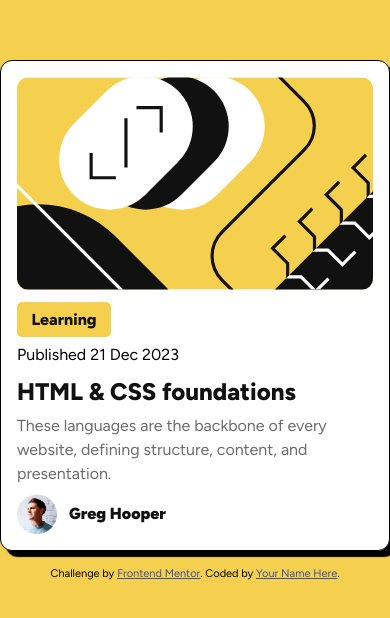
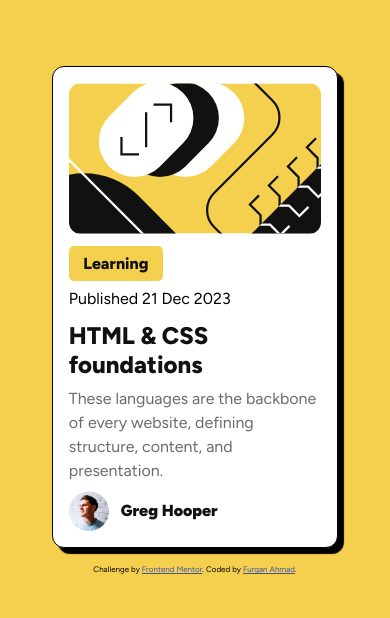
Before and after one commit to furqan7m3-ops/blog-preview-card-html-css, a plain HTML site: page index.html in a window 390 px wide. Shown: the part 102-720 px from the top of the page. Drawn offline with Linux system fonts and the light colour scheme.

Commit message:
Added responsiveness to card

```diff
--- a/index.html
+++ b/index.html
@@ -39,7 +39,7 @@
 
   <footer class="attribution">
     Challenge by <a href="https://www.frontendmentor.io?ref=challenge" target="_blank">Frontend Mentor</a>.
-    Coded by <a href="#">Your Name Here</a>.
+    Coded by <a href="#">Furqan Ahmad</a>.
   </footer>
 </body>
 
--- a/style.css
+++ b/style.css
@@ -22,12 +22,15 @@ body{
     align-items: center;
     min-height: 100vh;
     background-color: var(--color-background);
+    padding:1rem;
 }
 
 .card{
     background-color: var(--color-card);
     padding: 1rem;
-    max-width: 400px;
+    max-width: 80%;
+    width: 400px;
+    min-width: 250px;
     border: 1px solid black;
     border-radius: 12px;
     box-shadow: 6px 6px 1px 0px black;
@@ -67,6 +70,7 @@ body{
 .card-heading{
     color:var(--color-text-primary);
     font-weight: 800;
+    width: 100%;
 }
 
 .card-text{
@@ -77,6 +81,7 @@ body{
 .card-author{
     color: var(--color-text-primary);
     font-weight: 900;
+    width: 100%;
 }
 
 
@@ -97,5 +102,12 @@ body{
     width: 40px;
 }
 
-.attribution { font-size: 11px; text-align: center; }
+.attribution { font-size: 0.5rem; text-align: center; }
 .attribution a { color: hsl(228, 45%, 44%); }
+
+
+@media screen and (max-width: 375px) {
+    :root{
+        font-size: 14px;
+    }
+}
```
